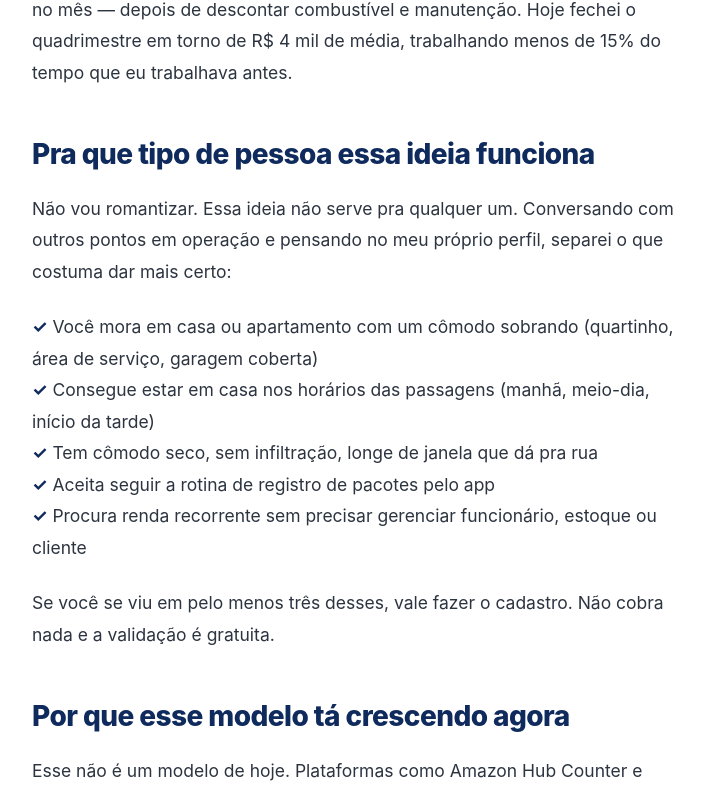
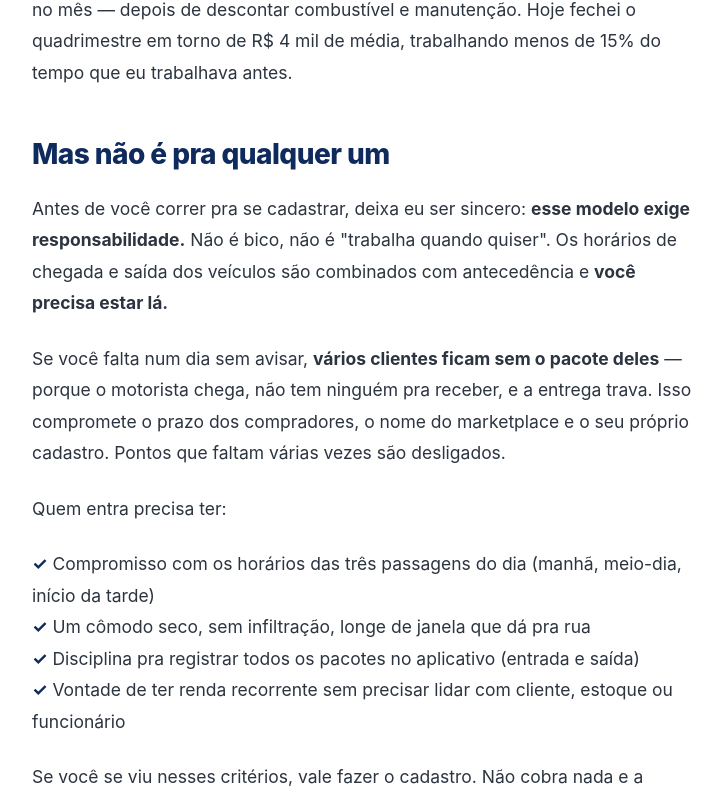
Before and after one commit to kellieflor58-rgb/coletaki-adv, a Next.js app: page /casa in a window 1280 px wide. Shown: the part 6057-6849 px from the top of the page, without its empty margins (276-998 px from the left). Built offline with nearby package versions, Linux system fonts and the light colour scheme.

Commit message:
ajusta /casa: enxuga abertura (1 paragrafo) + reescreve 'nao e pra qualquer um' focando em responsabilidade

```diff
--- a/app/casa/PageClient.js
+++ b/app/casa/PageClient.js
@@ -172,19 +172,22 @@ export default function PageClient() {
 
         <Para>Comparando com Uber, eu tirava em média uns R$ 2.500 a R$ 3.000 líquidos no mês — depois de descontar combustível e manutenção. Hoje fechei o quadrimestre em torno de R$ 4 mil de média, trabalhando menos de 15% do tempo que eu trabalhava antes.</Para>
 
-        <H2>Pra que tipo de pessoa essa ideia funciona</H2>
+        <H2>Mas não é pra qualquer um</H2>
 
-        <Para>Não vou romantizar. Essa ideia não serve pra qualquer um. Conversando com outros pontos em operação e pensando no meu próprio perfil, separei o que costuma dar mais certo:</Para>
+        <Para>Antes de você correr pra se cadastrar, deixa eu ser sincero: <strong>esse modelo exige responsabilidade.</strong> Não é bico, não é "trabalha quando quiser". Os horários de chegada e saída dos veículos são combinados com antecedência e <strong>você precisa estar lá.</strong></Para>
+
+        <Para>Se você falta num dia sem avisar, <strong>vários clientes ficam sem o pacote deles</strong> — porque o motorista chega, não tem ninguém pra receber, e a entrega trava. Isso compromete o prazo dos compradores, o nome do marketplace e o seu próprio cadastro. Pontos que faltam várias vezes são desligados.</Para>
+
+        <Para>Quem entra precisa ter:</Para>
 
         <Para>
-          <strong style={{ color: NAVY }}>✓</strong> Você mora em casa ou apartamento com um cômodo sobrando (quartinho, área de serviço, garagem coberta)<br/>
-          <strong style={{ color: NAVY }}>✓</strong> Consegue estar em casa nos horários das passagens (manhã, meio-dia, início da tarde)<br/>
-          <strong style={{ color: NAVY }}>✓</strong> Tem cômodo seco, sem infiltração, longe de janela que dá pra rua<br/>
-          <strong style={{ color: NAVY }}>✓</strong> Aceita seguir a rotina de registro de pacotes pelo app<br/>
-          <strong style={{ color: NAVY }}>✓</strong> Procura renda recorrente sem precisar gerenciar funcionário, estoque ou cliente
+          <strong style={{ color: NAVY }}>✓</strong> Compromisso com os horários das três passagens do dia (manhã, meio-dia, início da tarde)<br/>
+          <strong style={{ color: NAVY }}>✓</strong> Um cômodo seco, sem infiltração, longe de janela que dá pra rua<br/>
+          <strong style={{ color: NAVY }}>✓</strong> Disciplina pra registrar todos os pacotes no aplicativo (entrada e saída)<br/>
+          <strong style={{ color: NAVY }}>✓</strong> Vontade de ter renda recorrente sem precisar lidar com cliente, estoque ou funcionário
         </Para>
 
-        <Para>Se você se viu em pelo menos três desses, vale fazer o cadastro. Não cobra nada e a validação é gratuita.</Para>
+        <Para>Se você se viu nesses critérios, vale fazer o cadastro. Não cobra nada e a validação é gratuita.</Para>
 
         <H2>Por que esse modelo tá crescendo agora</H2>
 
```
